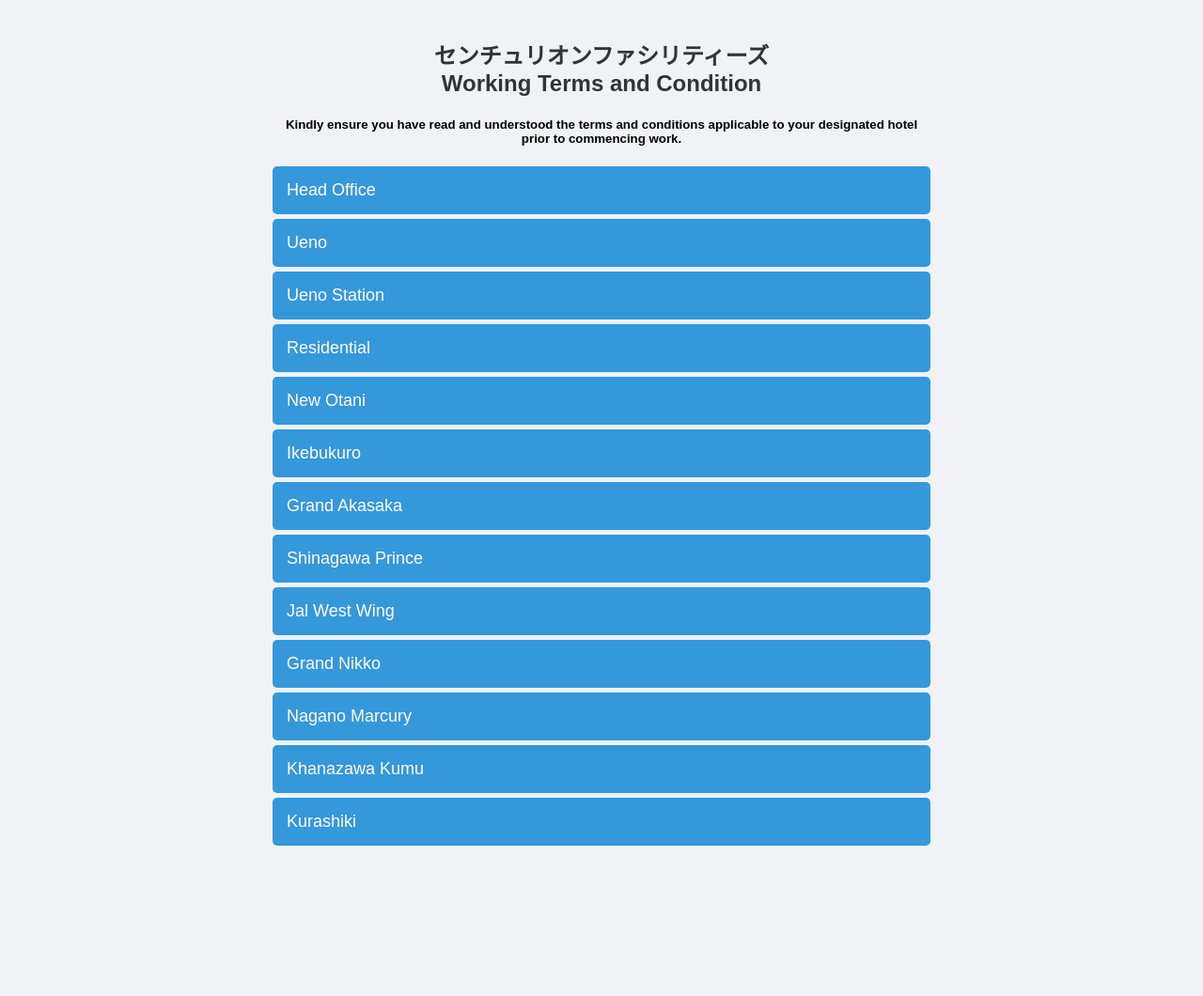
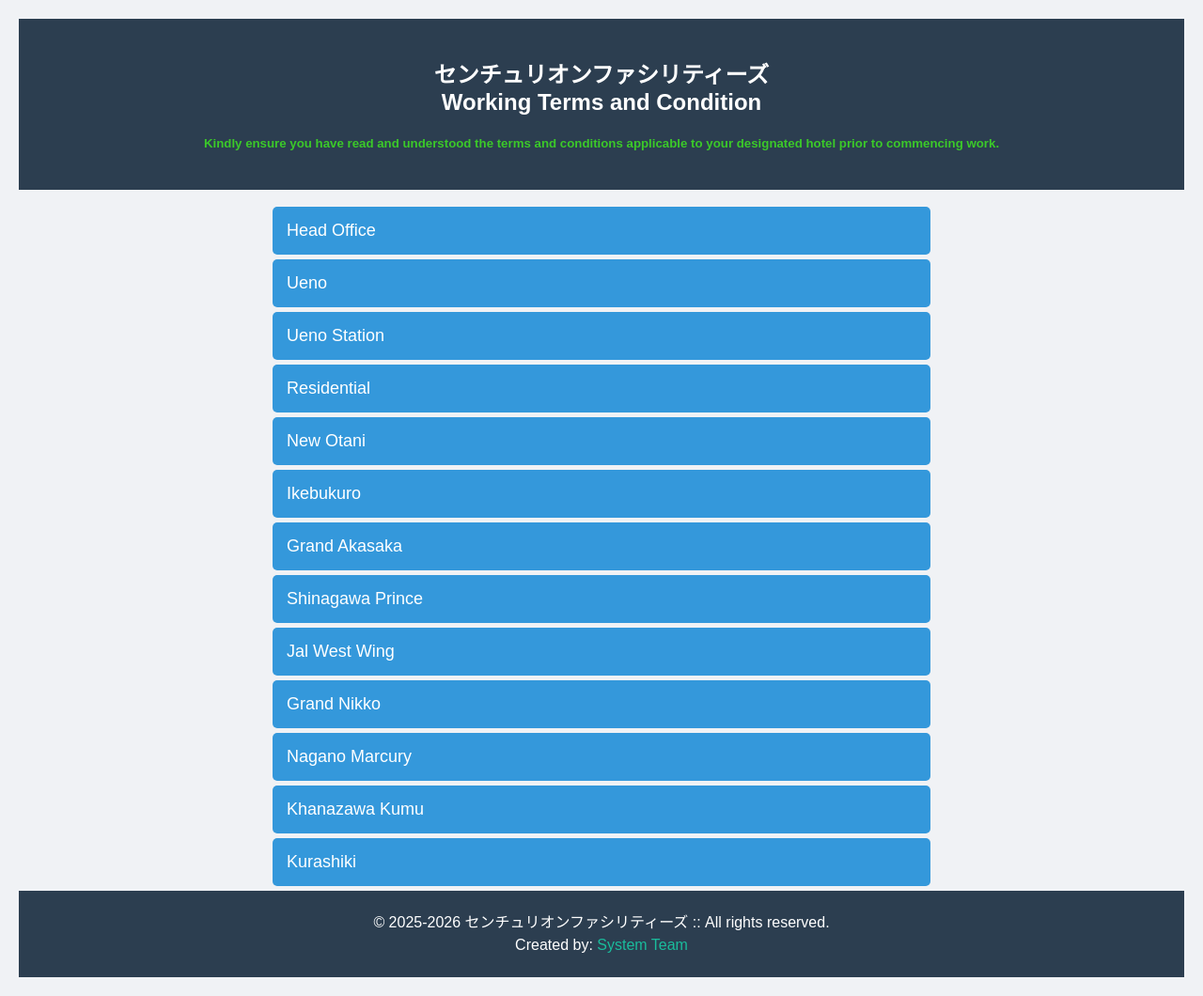
Before and after one commit to syd-gr/Cleaning-Information, a plain HTML site: page index.html in a window 1280 px wide. Shown: the whole page at 94% size. Before the commit the page ends 925 px from the top, so only its background shows below. Drawn offline with Linux system fonts and the light colour scheme.

Commit message:
Newwwwwwwwwww

```diff
--- a/index.html
+++ b/index.html
@@ -80,12 +80,19 @@
     }
   </style>
 </head>
+  <header style="background-color: #2c3e50; color: white; padding: 20px 0; text-align: center;">
+  <div style="max-width: 1000px; margin: auto; padding: 0 20px;">
+    <h2 style="text-align: center; color: #ffffff;">センチュリオンファシリティーズ <br> Working Terms and Condition</h2>
+    <h5 style="text-align: center; color: #3bc929;">Kindly ensure you have read and understood the terms and conditions applicable to your designated hotel prior to commencing work.</h5>
+  </div>
+</header>
+
 <body>
+  <br>
   <div id="google_translate_element" style="position: absolute; top: 20px; left: 50%; transform: translateX(-50%); z-index: 9999;"></div>
 
   <div class="container">
-    <h2>センチュリオンファシリティーズ </br> Working Terms and Condition</h2>
-    <h5 style="text-align: center;">Kindly ensure you have read and understood the terms and conditions applicable to your designated hotel prior to commencing work.</h5>
+
 
     <button class="collapsible">Head Office</button>
     <div class="content">
@@ -241,4 +248,12 @@
 
 <script src="https://translate.google.com/translate_a/element.js?cb=googleTranslateElementInit"></script>
 </body>
+
+<footer style="background-color: #2c3e50; color: white; padding: 20px 0; text-align: center;">
+  <div style="max-width: 1000px; margin: auto; padding: 0 20px;">
+    <p style="margin: 0;">&copy; 2025-2026 センチュリオンファシリティーズ :: All rights reserved.</p>
+    <p style="margin: 5px 0;">Created by: <a href="#" style="color: #1abc9c; text-decoration: none;">System Team</a></p>
+  </div>
+</footer>
+
 </html>
```
